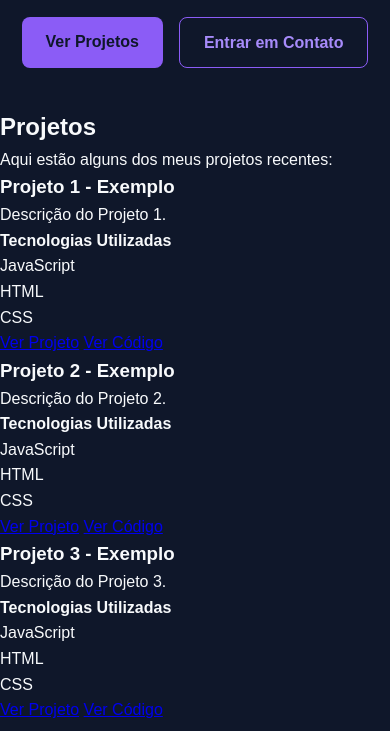
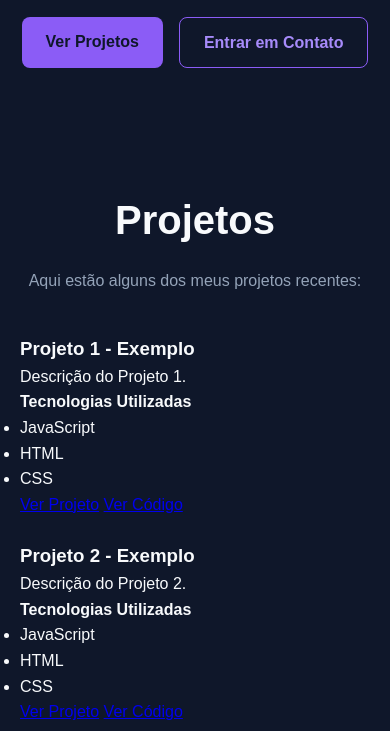
Before and after one commit to pistorioluiz/meu-portfolio, a plain HTML site: page meu-portifolio/index.html in a window 390 px wide. Shown: the part 671-1402 px from the top of the page. Drawn offline with Linux system fonts and the light colour scheme.

Commit message:
style: adiciona layout responsivo de projetos

```diff
--- a/meu-portifolio/css/style.css
+++ b/meu-portifolio/css/style.css
@@ -116,3 +116,27 @@ nav a:hover {
 .btn-secondary:hover {
   background-color: var(--bg-secondary);
 }
+
+#projetos {
+  padding: 80px 20px;
+  max-width: 1200px;
+  margin: 0 auto;
+}
+
+#projetos > p {
+  text-align: center;
+  color: var(--text-secondary);
+}
+
+#projetos h2 {
+  font-size: 2.5rem;
+  text-align: center;
+  margin-bottom: 16px;
+}
+
+.projects-grid {
+  margin-top: 40px;
+  display: grid;
+  grid-template-columns: repeat(auto-fit, minmax(280px, 1fr));
+  gap: 24px;
+}
```
